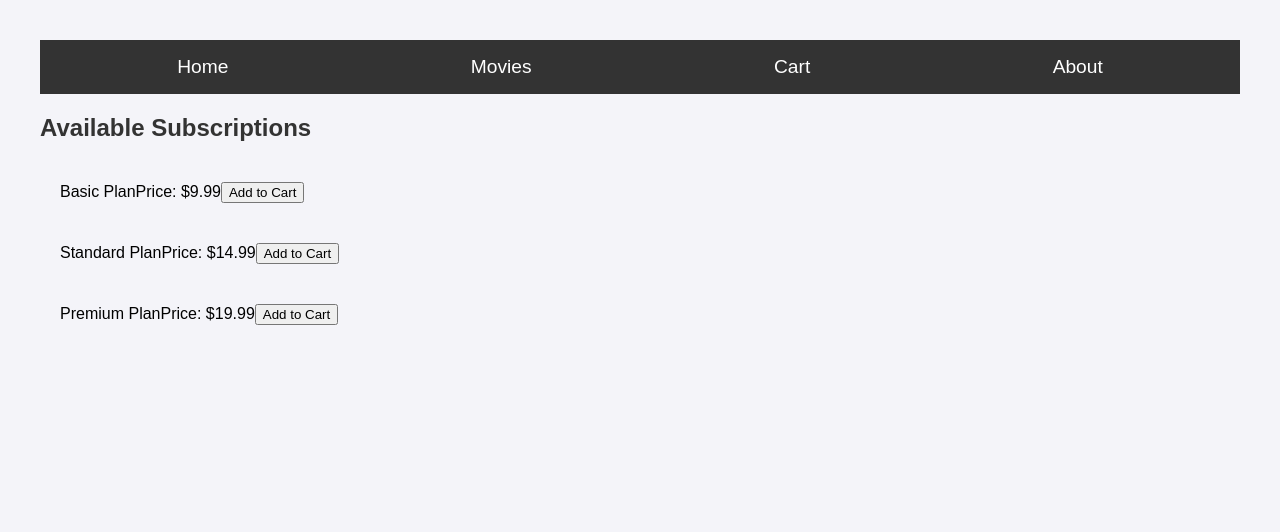
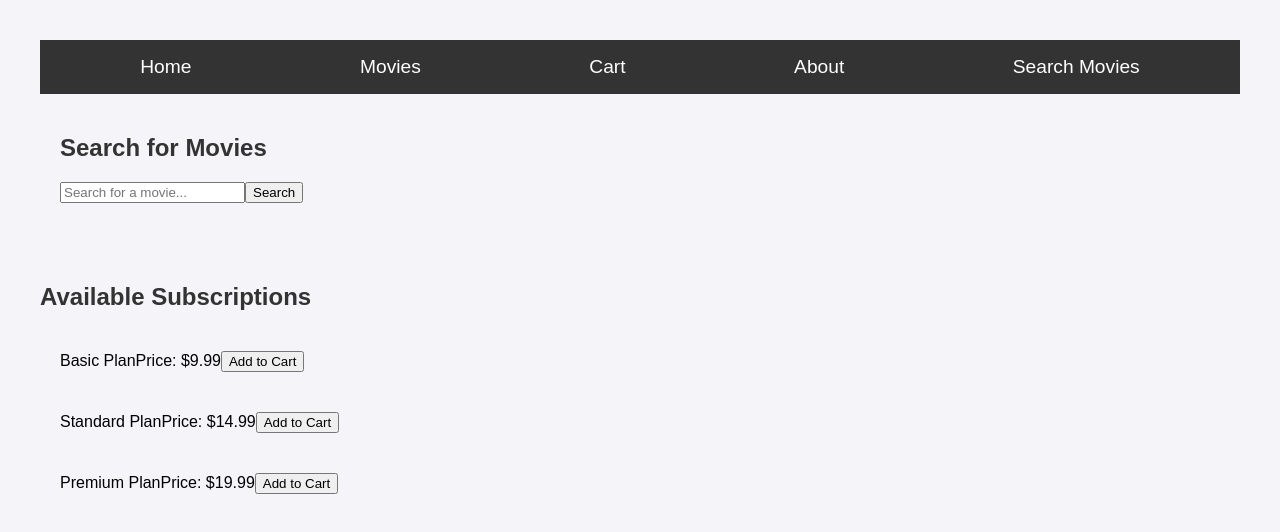
Before and after one commit to hotshotjack86/streamlist-react-app, a React (Create React App) app: page /search in a window 1280 px wide. Shown: the top 532 px of the page. Built offline with nearby package versions, Linux system fonts and the light colour scheme.

Commit message:
Add OAuth integration and TMDB API for movie search functionality

```diff
--- a/src/App.js
+++ b/src/App.js
@@ -1,18 +1,32 @@
-import React, { useState } from 'react';
+import React, { useState, useEffect } from 'react';
 import { BrowserRouter as Router, Route, Routes, Link } from 'react-router-dom';
 import StreamList from './components/StreamList';
 import Movies from './components/Movies';
 import CartSystem from './components/CartSystem';
 import About from './components/About';
+import MovieSearch from './components/MovieSearch'; // New component for TMDB search
 import subscriptions from './Data';  // Importing data from Data.js
 import './App.css';
 
 function App() {
-  const [movies, setMovies] = useState([]);
+  const [movies, setMovies] = useState(() => {
+    const savedMovies = localStorage.getItem('movies');
+    return savedMovies ? JSON.parse(savedMovies) : [];
+  });
+
   const [cart, setCart] = useState(() => {
     const savedCart = localStorage.getItem('cart');
     return savedCart ? JSON.parse(savedCart) : [];
   });
+
+  // Save movies and cart to localStorage on updates
+  useEffect(() => {
+    localStorage.setItem('movies', JSON.stringify(movies));
+  }, [movies]);
+
+  useEffect(() => {
+    localStorage.setItem('cart', JSON.stringify(cart));
+  }, [cart]);
 
   // Movie Functions
   const addMovie = (movie) => {
@@ -49,14 +63,12 @@ function App() {
     } else {
       const updatedCart = [...cart, { ...item, quantity: 1 }];
       setCart(updatedCart);
-      localStorage.setItem('cart', JSON.stringify(updatedCart));
     }
   };
 
   const removeFromCart = (id) => {
     const updatedCart = cart.filter(item => item.id !== id);
     setCart(updatedCart);
-    localStorage.setItem('cart', JSON.stringify(updatedCart));
   };
 
   const increaseQuantity = (id) => {
@@ -64,7 +76,6 @@ function App() {
       item.id === id ? { ...item, quantity: item.quantity + 1 } : item
     );
     setCart(updatedCart);
-    localStorage.setItem('cart', JSON.stringify(updatedCart));
   };
 
   const decreaseQuantity = (id) => {
@@ -72,7 +83,6 @@ function App() {
       item.id === id && item.quantity > 1 ? { ...item, quantity: item.quantity - 1 } : item
     );
     setCart(updatedCart);
-    localStorage.setItem('cart', JSON.stringify(updatedCart));
   };
 
   const calculateTotalPrice = () => {
@@ -88,6 +98,7 @@ function App() {
             <li><Link to="/movies">Movies</Link></li>
             <li><Link to="/cart">Cart</Link></li>
             <li><Link to="/about">About</Link></li>
+            <li><Link to="/search">Search Movies</Link></li> {/* New link for TMDB search */}
           </ul>
         </nav>
 
@@ -96,6 +107,7 @@ function App() {
           <Route path="/movies" element={<Movies movies={movies} updateMovie={updateMovie} deleteMovie={deleteMovie} toggleWatch={toggleWatch} />} />
           <Route path="/cart" element={<CartSystem cart={cart} removeFromCart={removeFromCart} increaseQuantity={increaseQuantity} decreaseQuantity={decreaseQuantity} calculateTotalPrice={calculateTotalPrice} />} />
           <Route path="/about" element={<About />} />
+          <Route path="/search" element={<MovieSearch />} /> {/* Route for TMDB search */}
         </Routes>
 
         {/* Display available subscriptions */}
--- /dev/null
+++ b/src/components/MovieSearch.js
@@ -0,0 +1,53 @@
+import React, { useState } from 'react';
+
+function MovieSearch() {
+  const [query, setQuery] = useState('');
+  const [movies, setMovies] = useState([]);
+
+  const fetchMovies = async () => {
+    try {
+      const response = await fetch(
+        `https://api.themoviedb.org/3/search/movie?api_key=${process.env.REACT_APP_TMDB_API_KEY}&query=${query}`
+      );
+      const data = await response.json();
+      setMovies(data.results);
+    } catch (error) {
+      console.error("Error fetching movies:", error);
+    }
+  };
+
+  const handleSearch = (e) => {
+    e.preventDefault();
+    fetchMovies();
+  };
+
+  return (
+    <div>
+      <h2>Search for Movies</h2>
+      <form onSubmit={handleSearch}>
+        <input
+          type="text"
+          value={query}
+          onChange={(e) => setQuery(e.target.value)}
+          placeholder="Search for a movie..."
+        />
+        <button type="submit">Search</button>
+      </form>
+
+      <div>
+        {movies.map((movie) => (
+          <div key={movie.id}>
+            <h3>{movie.title}</h3>
+            <p>{movie.overview}</p>
+            <img
+              src={`https://image.tmdb.org/t/p/w200${movie.poster_path}`}
+              alt={movie.title}
+            />
+          </div>
+        ))}
+      </div>
+    </div>
+  );
+}
+
+export default MovieSearch;
```
Also changed, not shown: 1 other file (tests, documents, lock files or other folders).
